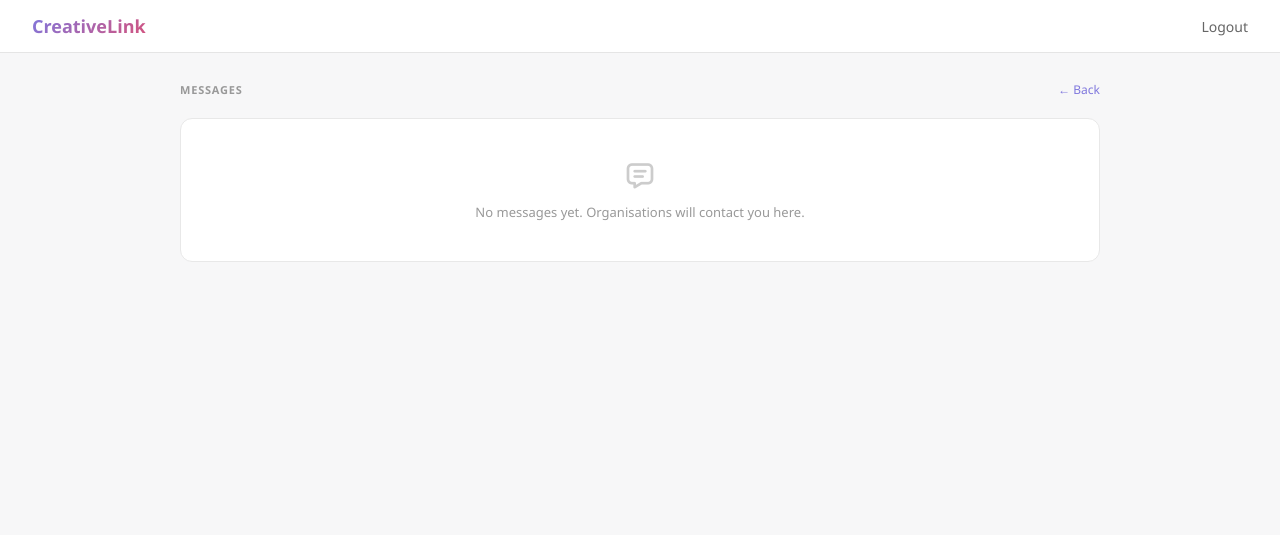
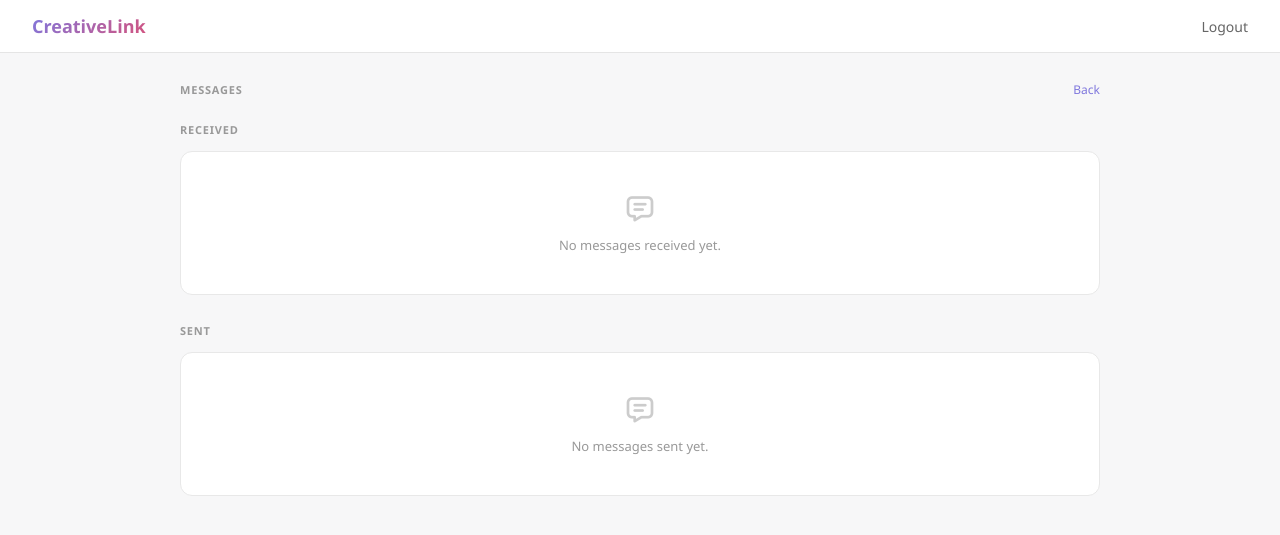
Before and after one commit to meghan-ke/CreativeLink, a Flask app: page /api/messages/inbox in a window 1280 px wide. Shown: the top 535 px of the page. Run offline with Flask 3, Linux system fonts and the light colour scheme; the visitor is signed in with stand-in values (Sample User, id 1).

Commit message:
messaging

```diff
--- a/app/routes/messages.py
+++ b/app/routes/messages.py
@@ -34,4 +34,13 @@ def send(receiver_id=None):
 def inbox():
     if 'user_id' not in session:
         return redirect(url_for('auth.login'))
-    return render_template('messages.html')
+
+    received = Message.query.filter_by(
+        receiver_id=session['user_id']
+    ).order_by(Message.sent_at.desc()).all()
+
+    sent = Message.query.filter_by(
+        sender_id=session['user_id']
+    ).order_by(Message.sent_at.desc()).all()
+
+    return render_template('messages.html', received=received, sent=sent)
--- a/app/templates/messages.html
+++ b/app/templates/messages.html
@@ -1,12 +1,66 @@
 {% extends 'base.html' %}
 
 {% block content %}
-<div class="section-header" style="margin-bottom:20px">
+<div class="section-header" style="margin-bottom:24px">
     <p class="section-label">Messages</p>
-    <a href="{{ url_for('artists.dashboard') }}" class="section-link">← Back</a>
+    <a href="{% if session.get('role') == 'artist' %}{{ url_for('artists.dashboard') }}{% else %}{{ url_for('organisations.dashboard') }}{% endif %}"
+        class="section-link">Back</a>
 </div>
-<div class="empty-state">
-    <i class="ti ti-message" aria-hidden="true"></i>
-    <p>No messages yet. Organisations will contact you here.</p>
-</div>
+
+<!-- Received-->
+ <div class="section">
+    <div class="section-header">
+        <p class="section-label">Received</p>
+    </div>
+    <div class="opp-list">
+        {% if received %}
+            {% for msg in received %}
+            <div class="opp-card">
+                <div class="opp-left">
+                    <div class="opp-dot dot-purple"></div>
+                    <div>
+                        <p class="opp-title">{{ msg.content[:80] }}{% if msg.content|length > 80 %}...{% endif %}</p>
+                        <p class="opp-meta">{{ msg.sent_at.strftime('%b %d, %Y %H:%M') }}</p>
+                    </div>
+                </div>
+                <div class="opp-right">
+                    <a href="{{ url_for('messages.send', receiver_id=msg.sender_id) }}" class="opp-apply">Reply -></a>
+                </div>
+            </div>
+            {% endfor %}
+        {% else %}
+            <div class="empty-state">
+                <i class="ti ti-message" aria-hidden="true"></i>
+                <p> No messages received yet.</p>
+            </div>
+        {% endif %}
+        </div>
+ </div>
+
+ <!-- SENT -->
+  <div class="section">
+    <div class="section-header">
+        <p class="section-label">Sent</p>
+    </div>
+    <div class="opp-list">
+        {% if sent %}
+            {% for msg in sent %}
+            <div class="opp-card">
+                <div class="opp-left">
+                    <div class="opp-dot dot-teal"></div>
+                    <div>
+                        <p class="opp-title">{{ msg.content[:80] }}{% if msg.content|length > 80 %}...{% endif %}</p>
+                        <p class="opp-meta">{{ msg.sent_at.strftime('%b %d, %Y %H:%M') }}</p>
+                    </div>
+                </div>
+            </div>
+            {% endfor %}
+        {% else %}
+            <div class="empty-state">
+                <i class="ti ti-message" aria-hidden="true"></i>
+                <p> No messages sent yet.</p>
+            </div>
+        {% endif %}
+    </div>
+  </div>
 {% endblock %}
--- a/app/templates/send_message.html
+++ b/app/templates/send_message.html
@@ -11,7 +11,7 @@
         {% endif %}
     </p>
 
-    <form method="POST" action="{{ url_for('messages.send') }}">
+    <form method="POST" action="{{ url_for('messages.send', receiver_id=receiver_id) }}">
         <input type="hidden" name="receiver_id" value="{{ receiver_id }}"/>
 
         <div class="form-group">
```
